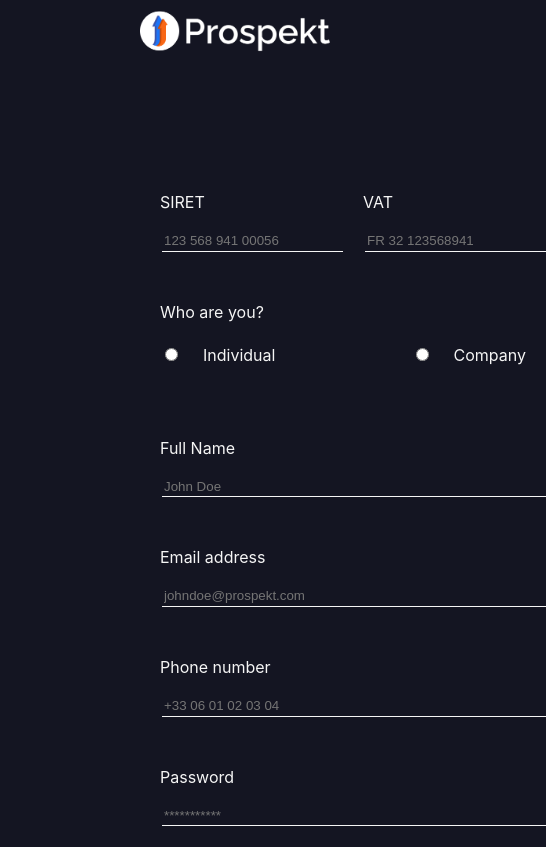
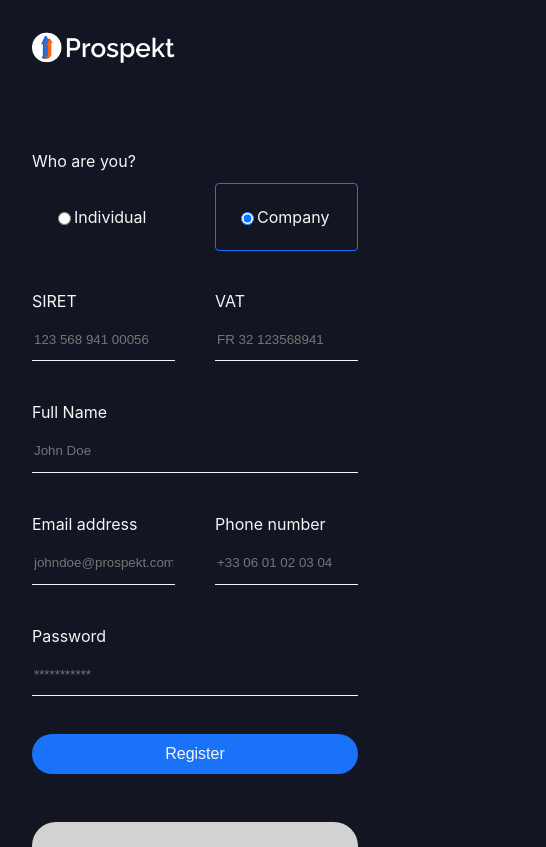
Before and after one commit to needforschool/prospekt-client, a Next.js app: page /signup in a window 390 px wide. Shown: the top 847 px of the page, 546 px wide, since content can reach past the window. Built offline with nearby package versions, Linux system fonts and the light colour scheme.

Commit message:
📱 add responsive on sign up screen

```diff
--- a/src/screens/SignUp/index.tsx
+++ b/src/screens/SignUp/index.tsx
@@ -8,30 +8,9 @@ const SignUp: React.FC = () => {
     <Container>
       <FormColumn>
         <ImageContainer>
-          <LogoImage src={Logo} alt="Logo" width={200} height={200} />
+          <LogoImage src={Logo} alt="Logo" width={150} />
         </ImageContainer>
         <Form>
-          <CompanyInfo>
-            <FormGroup>
-              <Title>SIRET</Title>
-              <TextInput
-                type="text"
-                id="siret"
-                name="siret"
-                placeholder="123 568 941 00056"
-              ></TextInput>
-            </FormGroup>
-            <FormGroup>
-              <Title>VAT</Title>
-              <TextInput
-                type="text"
-                id="vat"
-                name="vat"
-                placeholder="FR 32 123568941"
-              ></TextInput>
-            </FormGroup>
-          </CompanyInfo>
-
           <FormGroup>
             <Title>Who are you?</Title>
             <RadioContainer>
@@ -50,11 +29,32 @@ const SignUp: React.FC = () => {
                   id="company"
                   name="identity"
                   value="company"
+                  defaultChecked
                 />
                 <Label htmlFor="company">Company</Label>
               </Radio>
             </RadioContainer>
           </FormGroup>
+          <CompanyInfo>
+            <FormGroupVariant>
+              <Title>SIRET</Title>
+              <TextInput
+                type="text"
+                id="siret"
+                name="siret"
+                placeholder="123 568 941 00056"
+              ></TextInput>
+            </FormGroupVariant>
+            <FormGroupVariant>
+              <Title>VAT</Title>
+              <TextInput
+                type="text"
+                id="vat"
+                name="vat"
+                placeholder="FR 32 123568941"
+              ></TextInput>
+            </FormGroupVariant>
+          </CompanyInfo>
           <FormGroup>
             <Title>Full Name</Title>
             <TextInput
@@ -64,7 +64,8 @@ const SignUp: React.FC = () => {
               placeholder="John Doe"
             ></TextInput>
           </FormGroup>
-          <FormGroup>
+          <CompanyInfo>
+            <FormGroupVariant>
               <Title>Email address</Title>
               <TextInput
                 type="text"
@@ -72,8 +73,8 @@ const SignUp: React.FC = () => {
                 name="email"
                 placeholder="johndoe@prospekt.com"
               ></TextInput>
-          </FormGroup>
-          <FormGroup>
+            </FormGroupVariant>
+            <FormGroupVariant>
               <Title>Phone number</Title>
               <TextInput
                 type="text"
@@ -81,7 +82,8 @@ const SignUp: React.FC = () => {
                 name="phone"
                 placeholder="+33 06 01 02 03 04"
               ></TextInput>
-          </FormGroup>
+            </FormGroupVariant>
+          </CompanyInfo>
           <FormGroup>
             <Title>Password</Title>
             <TextInput
@@ -102,26 +104,35 @@ const SignUp: React.FC = () => {
 const Container = styled.div`
   display: flex;
   flex-direction: row;
-  background: #141522;
-  height: 100vh;
-  padding: 0 15px;
-  color: #f5f5f5;
+  justify-content: space-between;
+  width: 1200px;
+  min-height: 100vh;
+  margin-right: auto;
+  margin-left: auto;
+  color: ${({ theme }) => theme.colors.greyscale3};
+  @media screen and (max-width: ${({ theme }) => theme.breakpoint.tablet}) {
+    flex-direction: column;
+    width: 100%;
+    height: 100%;
+    min-height: unset;
+    padding: 0 32px;
+  }
 `;
 
 const FormColumn = styled.div`
   display: flex;
-  flex: 1;
   flex-direction: column;
-  height: 100vh;
-  // background-color: blue;
-  padding-left: 5px;
+  width: 386px;
+  padding: 24px 0;
+  @media screen and (max-width: ${({ theme }) => theme.breakpoint.tablet}) {
+    width: 100%;
+  }
 `;
 
 const ImageContainer = styled.div`
   width: 100%;
   display: flex;
   height: unset;
-  padding-left: 120px;
 `;
 
 const LogoImage = styled(Image)`
@@ -133,75 +144,115 @@ const Form = styled.form`
   display: flex;
   flex-direction: column;
   width: fit-content;
-  margin-left: 120px;
+  width: 100%;
   margin-top: 80px;
 `;
 
 const CompanyInfo = styled.div`
   display: flex;
-  flex-direction: row;
+  align-items: flex-end;
+  justify-content: space-between;
+  margin-top: 40px;
+  :not(:nth-of-type(2)) {
+    margin-top: 53px;
+  }
 `;
 
 const FormGroup = styled.div`
+  position: relative;
   display: flex;
   flex-direction: column;
-  margin-top: 50px;
-  // text-align: center;
+  :not(:first-child) {
+    margin-top: 53px;
+    :after {
+      content: "";
+      position: absolute;
+      bottom: -12px;
+      left: 0px;
+      width: 100%;
+      height: 1px;
+      background-color: ${({ theme }) => theme.colors.greyscale3};
+    }
+  }
 `;
 
-const Title = styled.label`
-  padding-left: 20px;
+const FormGroupVariant = styled.div`
+  position: relative;
+  display: flex;
+  flex-direction: column;
+  width: 183px;
+  :after {
+    content: "";
+    position: absolute;
+    bottom: -12px;
+    left: 0px;
+    width: 100%;
+    height: 1px;
+    background-color: ${({ theme }) => theme.colors.greyscale3};
+  }
+  @media screen and (max-width: ${({ theme }) => theme.breakpoint.tablet}) {
+    width: calc(50% - 20px);
+  }
 `;
+
+const Title = styled.label``;
 
 const RadioContainer = styled.div`
   display: flex;
   flex-direction: row;
   justify-content: space-between;
+  padding-top: 12px;
+  @media screen and (max-width: ${({ theme }) => theme.breakpoint.tablet}) {
+    justify-content: unset;
+    column-gap: 40px;
+  }
 `;
 
 const RadioInput = styled.input``;
 
 const Radio = styled.div`
+  display: flex;
+  align-items: center;
+  width: 183px;
   padding: 23px 20px;
+  border-radius: 4px;
+  border: 1px solid transparent;
+  :has(${RadioInput}:checked) {
+    border-color: ${({ theme }) => theme.colors.primary1};
+  }
 `;
 
-const Label = styled.label`
-  margin-left: 22px;
-`;
+const Label = styled.label``;
 
 const TextInput = styled.input`
   background-color: transparent;
   border: none;
-  border-bottom: 1px solid #f5f5f5;
-  margin-left: 22px;
   margin-top: 20px;
-  color: #d2d2d2;
+  color: ${({ theme }) => theme.colors.greyscale4};
   outline: none;
 `;
 
 const Submit = styled(Button)`
-  width: 386px;
+  width: 100%;
   height: 40px;
-  background-color: #1a72f8;
-  border-radius: 30px;
-  color: #f5f5f5;
-  font-size: 16px;
-  font-weight: 500;
-  text-align: center;
-  line-height: 30px;
   margin-top: 50px;
-  border: none;
-  cursor: pointer;
-  margin-left: 20px;
+  border-radius: 20px;
 `;
 
 const ImageColumn = styled.div`
+  position: relative;
   display: flex;
-  flex: 1;
   flex-direction: column;
-  height: 100vh;
-  background-color: pink;
-  position: relative;
+  width: 692px;
+  margin: 24px 0;
+  border-radius: 24px;
+  background-color: ${({ theme }) => theme.colors.greyscale4};
+  object-fit: cover;
+  object-position: 50% 50%;
+  @media screen and (max-width: ${({ theme }) => theme.breakpoint.tablet}) {
+    width: 100%;
+    height: 50vh;
+  }
 `;
 
 export default SignUp;
```
Lines whose indentation alone changed are shown as unchanged.
